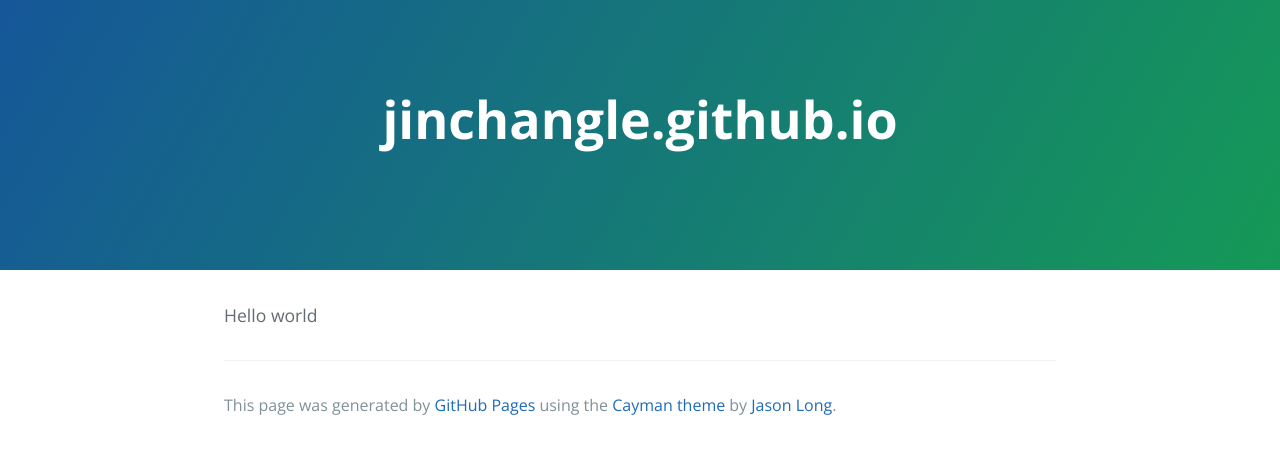
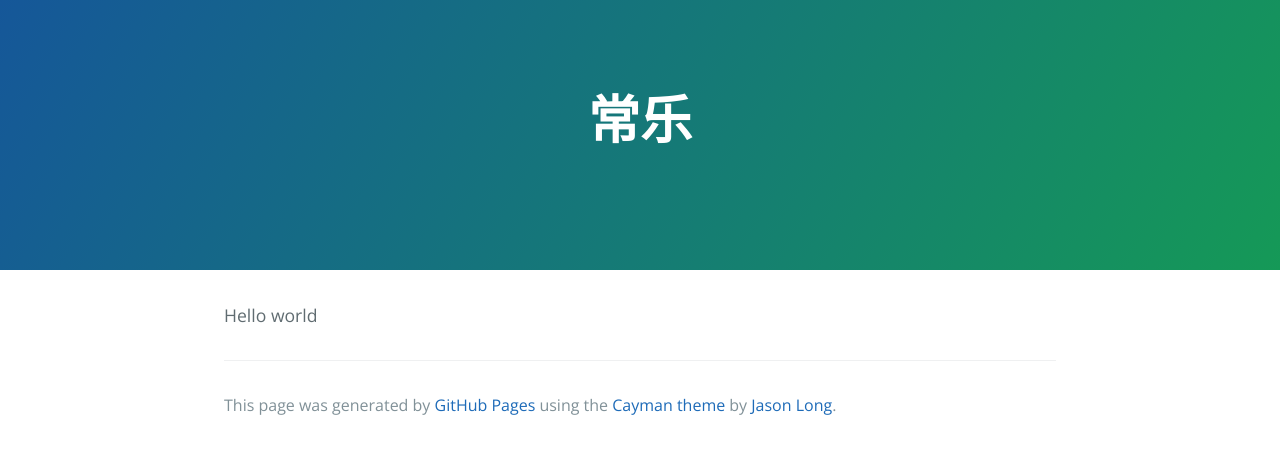
Before and after one commit to jinchangle/jinchangle, a plain HTML site: page index.html in a window 1280 px wide. Drawn offline with nearby package versions, Linux system fonts and the light colour scheme.

Commit message:
Update index.html

```diff
--- a/index.html
+++ b/index.html
@@ -11,7 +11,7 @@
   </head>
   <body>
     <section class="page-header">
-      <h1 class="project-name">jinchangle.github.io</h1>
+      <h1 class="project-name">常乐</h1>
       <h2 class="project-tagline"></h2>
     </section>
 
```
